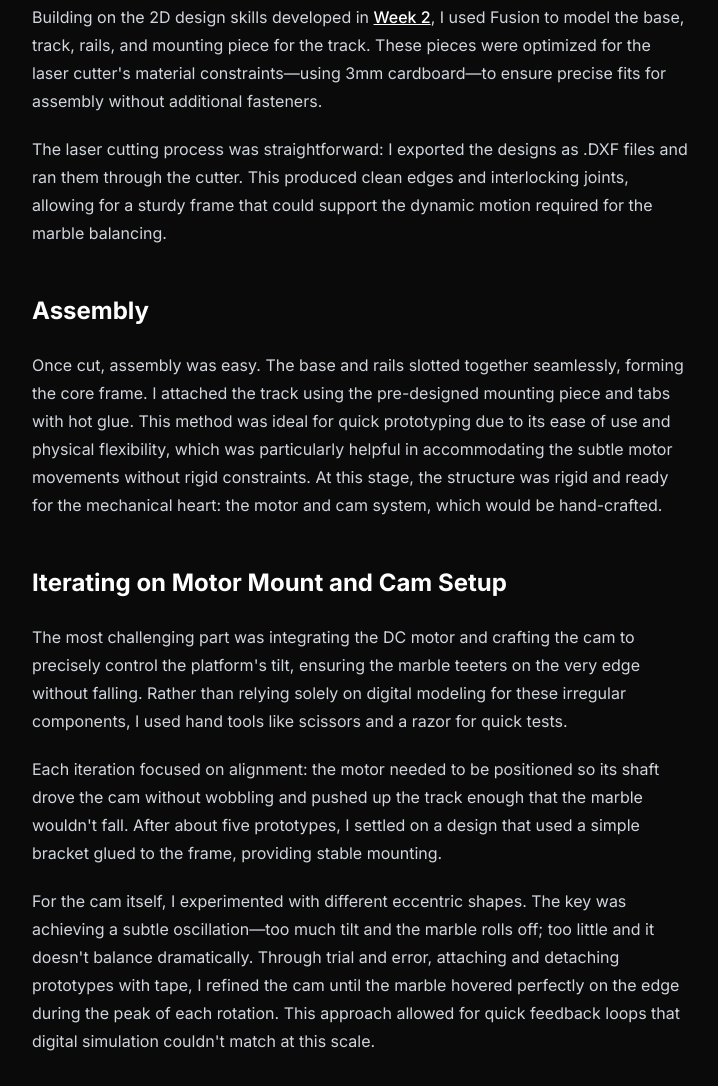
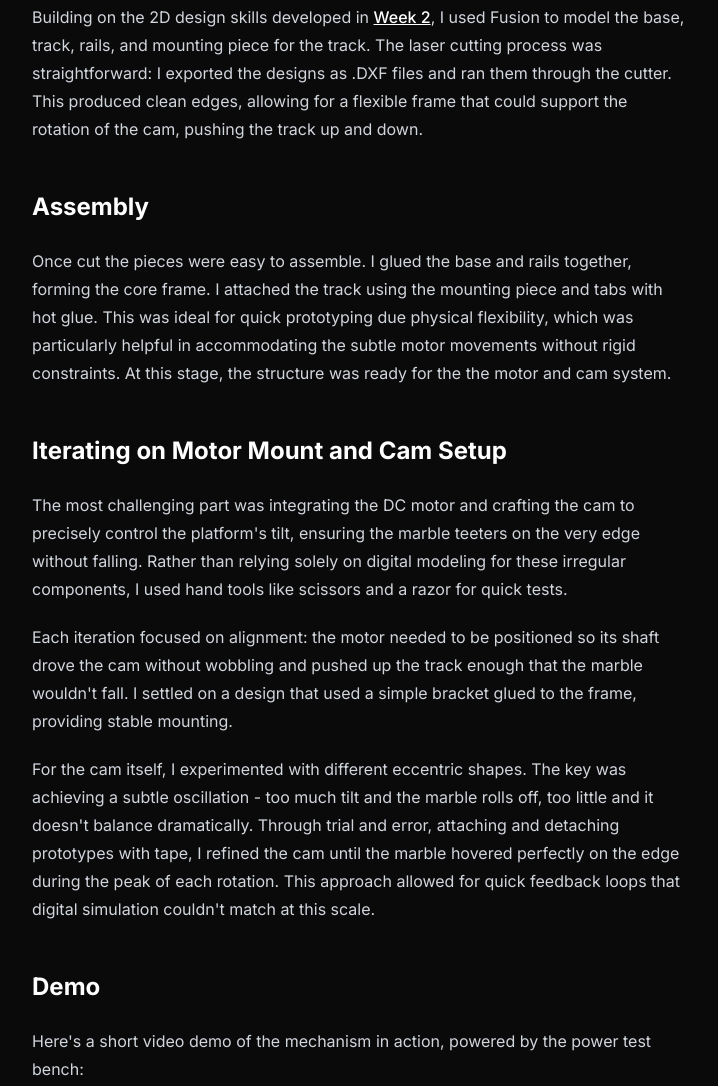
Before and after one commit to theotarr/ps70, a website: page 03_fabrication/index.html in a window 1280 px wide. Shown: the part 914-2000 px from the top of the page, without its empty margins (248-966 px from the left). Drawn offline with Linux system fonts and the light colour scheme.

Commit message:
Remove Git LFS to attempt file fixes, and revise week 3.

```diff
--- a/03_fabrication/index.html
+++ b/03_fabrication/index.html
@@ -27,8 +27,8 @@
         <h1>Week 3: Hand Tools & Fabrication</h1>
 
         <p>
-          For this week's fabrication assignment, I built a mechanical device to balance a marble on
-          the edge of a platform. The goal was to create a stable yet dynamic setup using laser-cut
+          For this week's fabrication assignment, I built a device to balance a marble on the edge
+          of a platform. The goal was to experiment with hand tools and fabrication using laser-cut
           cardboard components for the main structure and hand-crafted elements for the motor
           integration and cam mechanism.
         </p>
@@ -43,27 +43,19 @@
         <p>
           Building on the 2D design skills developed in
           <a href="../02_2Ddesign/index.html">Week 2</a>, I used Fusion to model the base, track,
-          rails, and mounting piece for the track. These pieces were optimized for the laser
-          cutter's material constraints—using 3mm cardboard—to ensure precise fits for assembly
-          without additional fasteners.
-        </p>
-
-        <p>
-          The laser cutting process was straightforward: I exported the designs as .DXF files and
-          ran them through the cutter. This produced clean edges and interlocking joints, allowing
-          for a sturdy frame that could support the dynamic motion required for the marble
-          balancing.
+          rails, and mounting piece for the track. The laser cutting process was straightforward: I
+          exported the designs as .DXF files and ran them through the cutter. This produced clean
+          edges, allowing for a flexible frame that could support the rotation of the cam, pushing
+          the track up and down.
         </p>
 
         <h2>Assembly</h2>
-
         <p>
-          Once cut, assembly was easy. The base and rails slotted together seamlessly, forming the
-          core frame. I attached the track using the pre-designed mounting piece and tabs with hot
-          glue. This method was ideal for quick prototyping due to its ease of use and physical
-          flexibility, which was particularly helpful in accommodating the subtle motor movements
-          without rigid constraints. At this stage, the structure was rigid and ready for the
-          mechanical heart: the motor and cam system, which would be hand-crafted.
+          Once cut the pieces were easy to assemble. I glued the base and rails together, forming
+          the core frame. I attached the track using the mounting piece and tabs with hot glue. This
+          was ideal for quick prototyping due physical flexibility, which was particularly helpful
+          in accommodating the subtle motor movements without rigid constraints. At this stage, the
+          structure was ready for the the motor and cam system.
         </p>
 
         <h2>Iterating on Motor Mount and Cam Setup</h2>
@@ -77,14 +69,14 @@
 
         <p>
           Each iteration focused on alignment: the motor needed to be positioned so its shaft drove
-          the cam without wobbling and pushed up the track enough that the marble wouldn't fall.
-          After about five prototypes, I settled on a design that used a simple bracket glued to the
-          frame, providing stable mounting.
+          the cam without wobbling and pushed up the track enough that the marble wouldn't fall. I
+          settled on a design that used a simple bracket glued to the frame, providing stable
+          mounting.
         </p>
 
         <p>
           For the cam itself, I experimented with different eccentric shapes. The key was achieving
-          a subtle oscillation—too much tilt and the marble rolls off; too little and it doesn't
+          a subtle oscillation - too much tilt and the marble rolls off, too little and it doesn't
           balance dramatically. Through trial and error, attaching and detaching prototypes with
           tape, I refined the cam until the marble hovered perfectly on the edge during the peak of
           each rotation. This approach allowed for quick feedback loops that digital simulation
```
Also changed, not shown: 2 other files.
